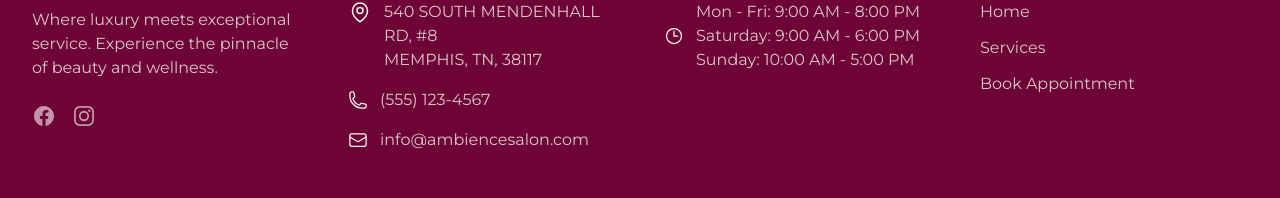
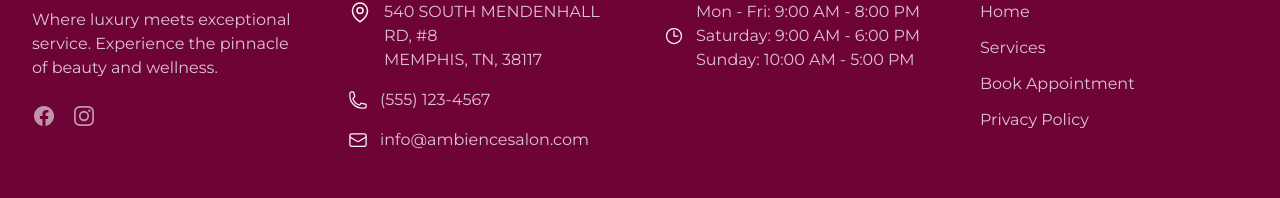
Before and after one commit to InshaManowar/ambience-spa-salon, a React (Vite) app: page / in a window 1280 px wide. Shown: the part 3887-4085 px from the top of the page. Built offline with nearby package versions, Linux system fonts and the light colour scheme; no server answers; the database is empty.

Commit message:
privacy policy added

```diff
--- a/src/components/Footer.jsx
+++ b/src/components/Footer.jsx
@@ -8,8 +8,9 @@ const Footer = () => {
     window.scrollTo({ top: 0, behavior: 'smooth' });
   };
 
-  // Google Maps URL with the encoded address
+  // URLs
   const mapUrl = "https://www.google.com/maps/place/540+S+Mendenhall+Rd+%238,+Memphis,+TN+38117,+USA";
+  const privacyPolicyUrl = "https://www.freeprivacypolicy.com/live/f7ad288c-19c2-4f14-80fa-a92643b5ada7";
 
   return (
     <footer className="bg-custom-red text-beige-light relative">
@@ -109,12 +110,22 @@ const Footer = () => {
               </li>
               <li>
                 <Link
-                  to="/book"
+                  to="/#contact"
                   className="text-beige-light/80 hover:text-beige-light transition-colors"
                   onClick={handleLinkClick}
                 >
                   Book Appointment
                 </Link>
+              </li>
+              <li>
+                <a
+                  href={privacyPolicyUrl}
+                  target="_blank"
+                  rel="noopener noreferrer"
+                  className="text-beige-light/80 hover:text-beige-light transition-colors"
+                >
+                  Privacy Policy
+                </a>
               </li>
             </ul>
           </div>
```
